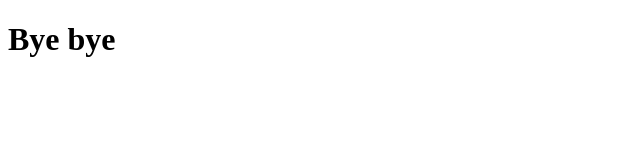
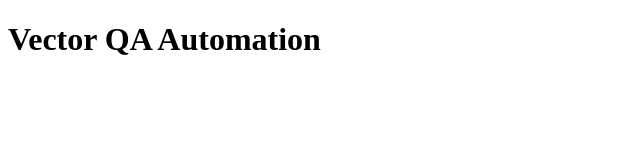
Before and after one commit to renuka-us/Vector_QA_AI_Automation, a plain HTML site: page index.html in a window 1280 px wide. Shown: the whole page, without its empty margins (0-640 px from the left). Drawn offline with Linux system fonts and the light colour scheme.

Commit message:
Changed the message in index.html

```diff
--- a/index.html
+++ b/index.html
@@ -4,6 +4,6 @@
       <title>page</title>
 </head>
 <body>
-       <h1>Bye bye</h1>
+       <h1>Vector QA Automation</h1>
 </body>
 </html>
```
